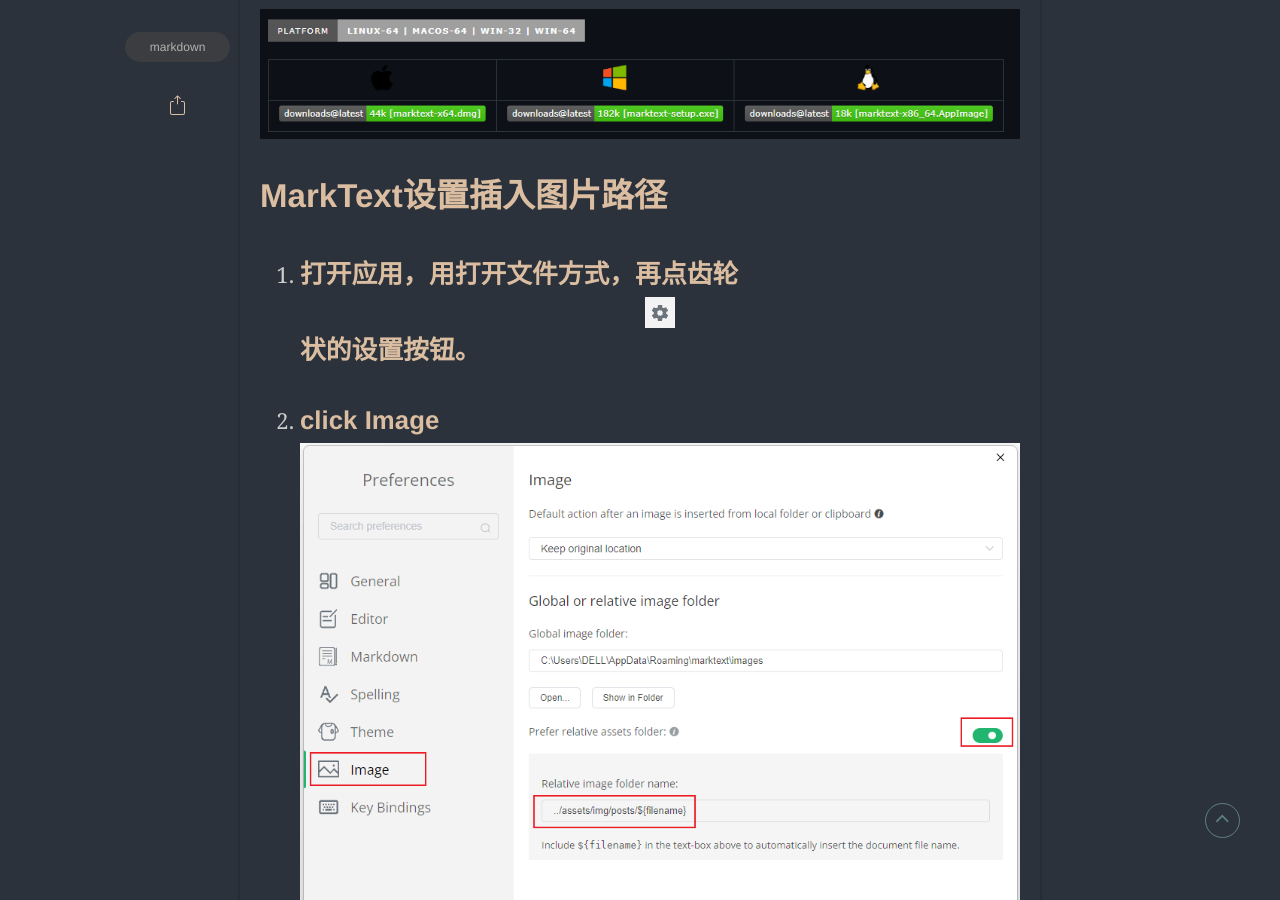
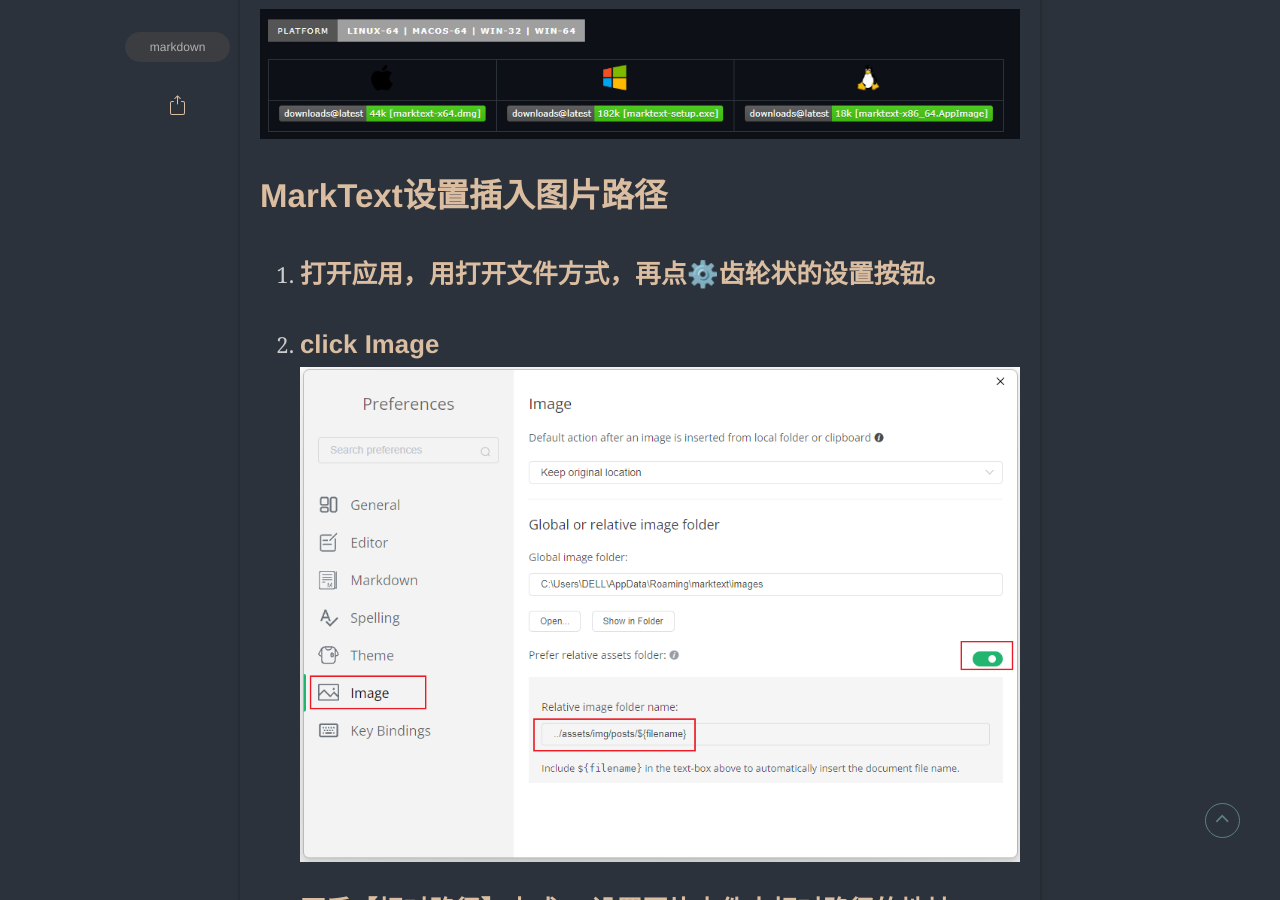
Before and after one commit to JeremiahXu/jeremiahxu.github.io, a Jekyll site: the page built from _posts/2022-11-02-如何使用MarkTest.md, in a window 1280 px wide and 900 px high, scrolled down 2277 px. Built offline with Jekyll 4.4.1, drawn with Linux system fonts in a browser that asks for light colours; some web fonts are replaced.

Commit message:
更新 齿轮 emoji

```diff
--- a/_posts/2022-11-02-如何使用MarkTest.md
+++ b/_posts/2022-11-02-如何使用MarkTest.md
@@ -41,7 +41,7 @@
 
 ## MarkText设置插入图片路径
 
-1. ### 打开应用，用打开文件方式，再点齿轮![](../assets/img/posts/2022-11-02-如何使用MarkTest/2022-11-02-09-08-25-image.png)状的设置按钮。
+1. ### 打开应用，用打开文件方式，再点⚙️齿轮状的设置按钮。
 
 2. ### click Image![](../assets/img/posts/2022-11-02-如何使用MarkTest/2022-11-02-09-20-50-image.png)
 
```
